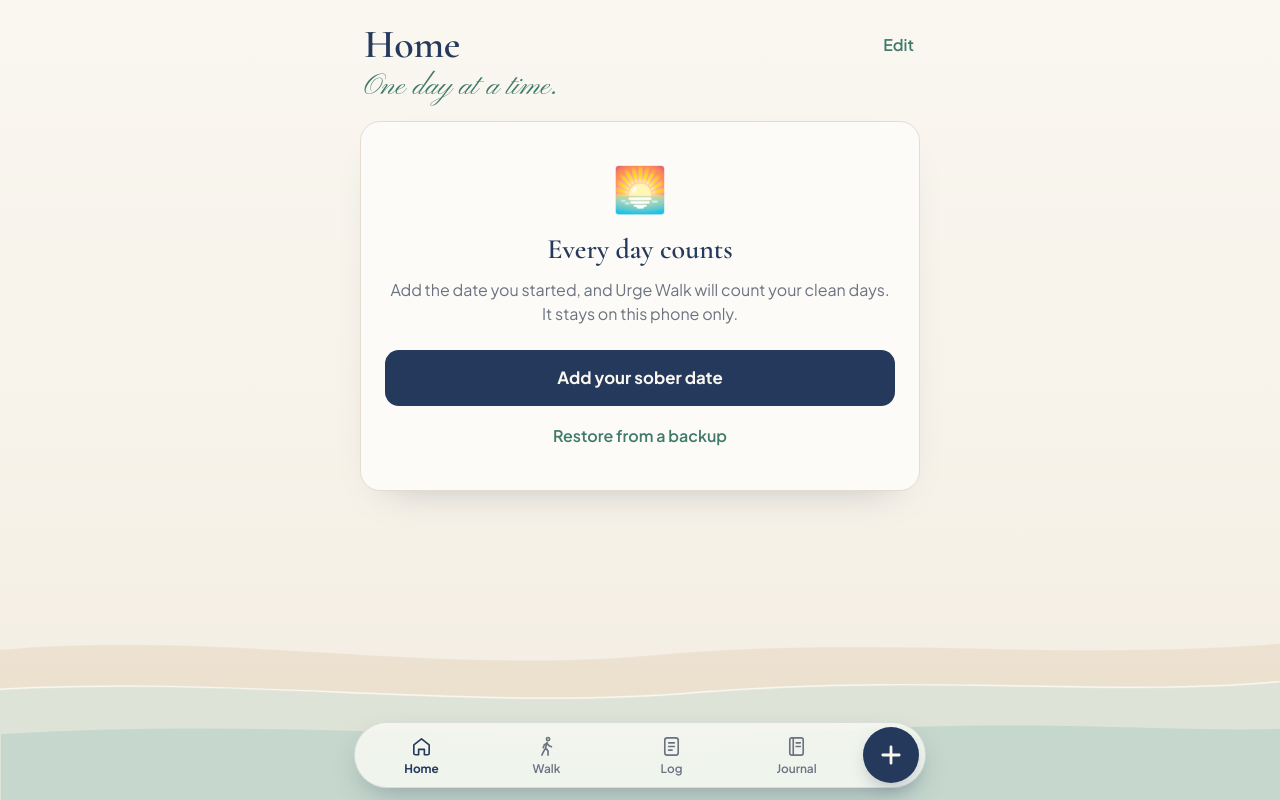
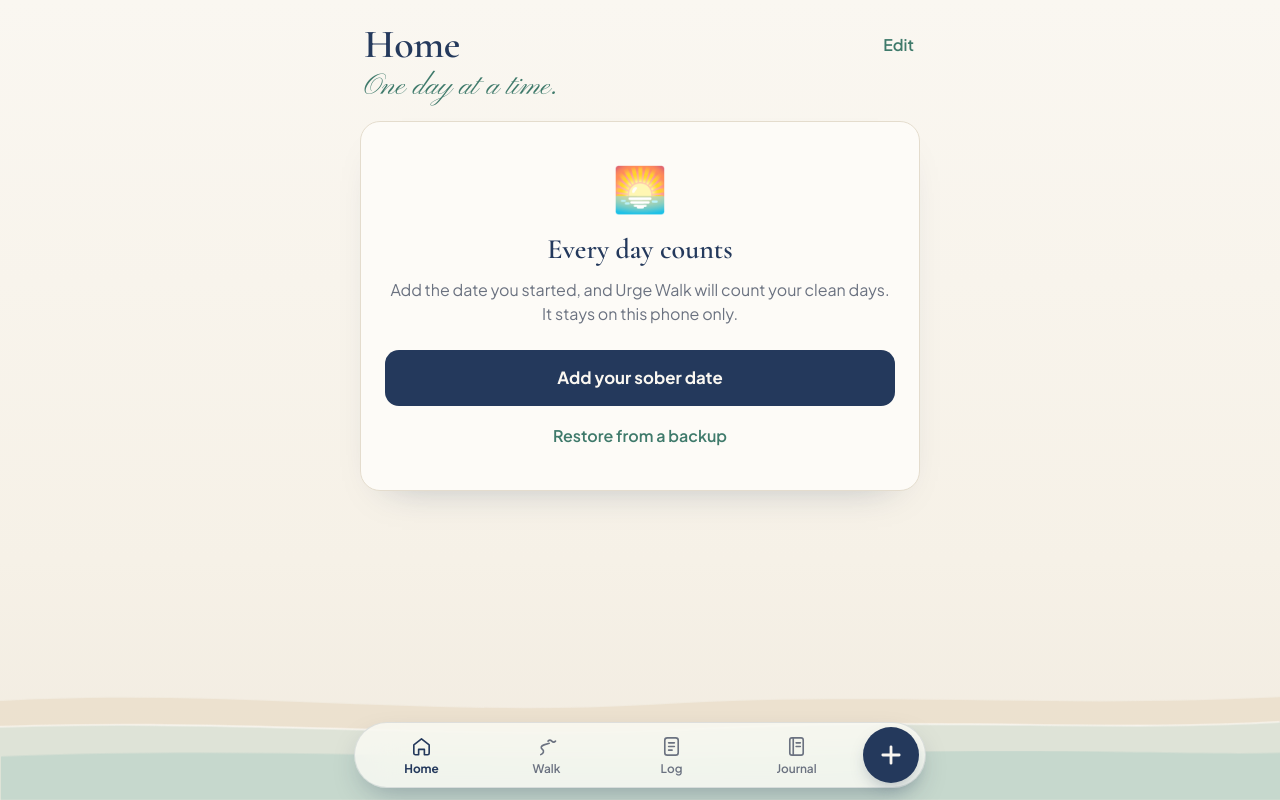
Before and after one commit to dariusdtatum-tech/urge-walk, a React (Vite) app: page / in a window 1280 px wide. Built offline with nearby package versions, Linux system fonts and the light colour scheme.

Commit message:
Coastal polish: serif stat chip numbers, Milestones breathing room above the waves, line path Walk tab icon

```diff
--- a/src/App.css
+++ b/src/App.css
@@ -719,7 +719,7 @@
 @keyframes glow-once { from { opacity: 0; } to { opacity: 1; } }
 
 /* Your walks card */
-.walks-card { border-radius: 18px; padding: 12px 12px 10px; display: flex; flex-direction: column; gap: 12px; }
+.walks-card { margin-bottom: 8px; /* 24px to the Milestones row */ border-radius: 18px; padding: 12px 12px 10px; display: flex; flex-direction: column; gap: 12px; }
 .walks-head { display: flex; align-items: center; justify-content: space-between; gap: 8px; padding-left: 4px; }
 .walks-head h2 { font-family: var(--font-serif); font-size: 21px; font-weight: 600; color: var(--title); white-space: nowrap; }
 .seg {
@@ -748,7 +748,7 @@
 .seg-btn.active { background: var(--seg-on); color: var(--title); box-shadow: 0 1px 3px rgba(20, 40, 75, 0.12); font-weight: 700; }
 .walks-card .chips { gap: 8px; }
 .walks-card .chip-stat { background: var(--sand); border: 0; height: 66px; justify-content: center; padding: 0 4px; border-radius: 14px; }
-.walks-card .stat-num { font-size: 22px; }
+.walks-card .stat-num { font-family: var(--font-serif); font-size: 28px; font-weight: 600; line-height: 1; font-variant-numeric: lining-nums tabular-nums; }
 .walks-card .stat-num svg { color: var(--ring-a); }
 .walks-card .stat-label { font-size: 11.5px; font-weight: 600; color: var(--muted-sand); margin-top: 2px; }
 .walks-card .chart { margin-top: 2px; }
@@ -1137,7 +1137,7 @@
   left: -24px;
   right: -24px;
   bottom: 0;
-  height: 250px;
+  height: 165px; /* crest sits >=16px below the Milestones row at 390x844, even with the taller Month card */
   pointer-events: none;
 }
 .waves svg { display: block; width: 100%; height: 100%; }
--- a/src/components/Icons.jsx
+++ b/src/components/Icons.jsx
@@ -15,8 +15,9 @@ export function HomeIcon() {
 export function WalkIcon() {
   return (
     <svg {...base}>
-      <circle cx="13.6" cy="4.3" r="1.7" />
-      <path d="M12.6 7.6 11 13.6M11 13.6l-2.1 3.8L7.2 21M11 13.6l2.6 3v4.4M12.4 8.4 9.6 10.4l-1 2.8M12.4 8.4l2.2 2.8 2.6 1" />
+      {/* A gentle winding path with a small wave at its end */}
+      <path d="M6 20.5c3.2-1.6 3.8-4 1.6-5.6-2-1.5-1.3-3.6 1.8-4.6l5.4-1.6" />
+      <path d="M13.6 6.4c1.3-1.3 2.6-1.3 3.9 0s2.6 1.3 3.9 0" />
     </svg>
   )
 }
```
